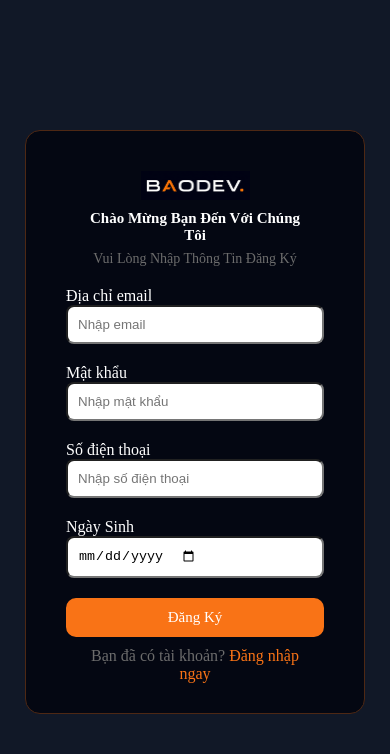
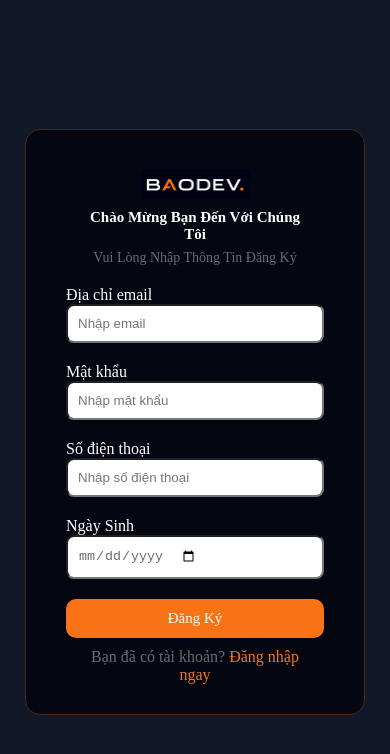
Before and after one commit to NguyenVanBao-206/Web-profile, a website: page register.html in a window 390 px wide. Drawn offline with Linux system fonts and the light colour scheme.

Commit message:
ô input date

```diff
--- a/asset/css/style.css
+++ b/asset/css/style.css
@@ -1462,6 +1462,14 @@ td {
     width: 340px !important;
     margin: 20px;
   }
+
+  input[type="date"] {
+    -webkit-appearance: none;
+    appearance: none;
+    width: 100%;
+    min-height: 44px;
+    color: #6C6C6C;
+}
 }
 
 /* css form register  */
```
